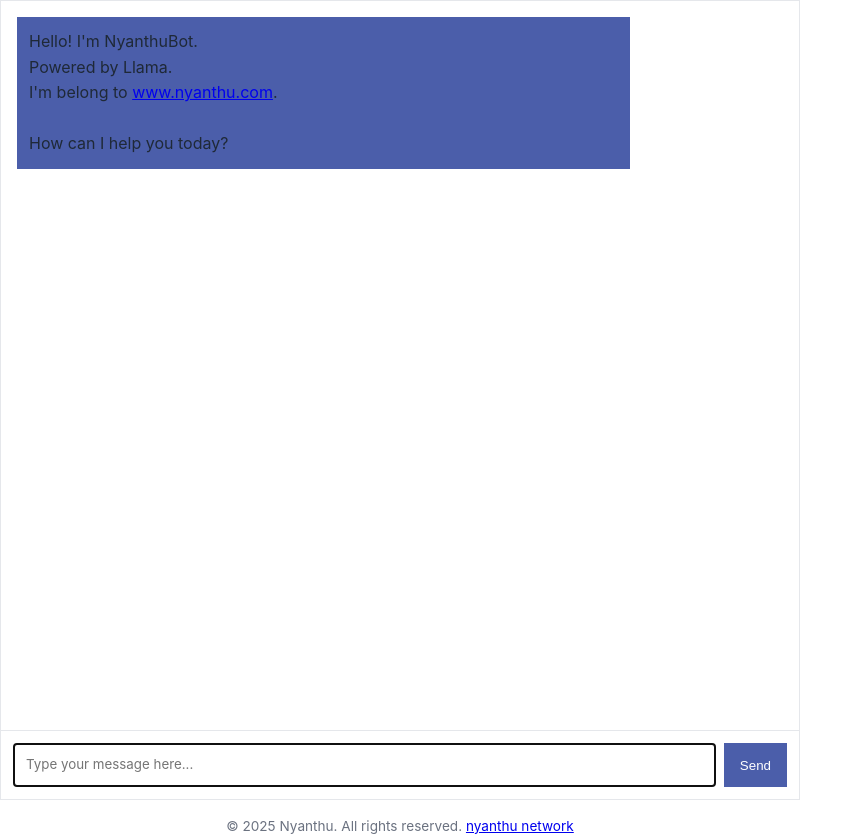
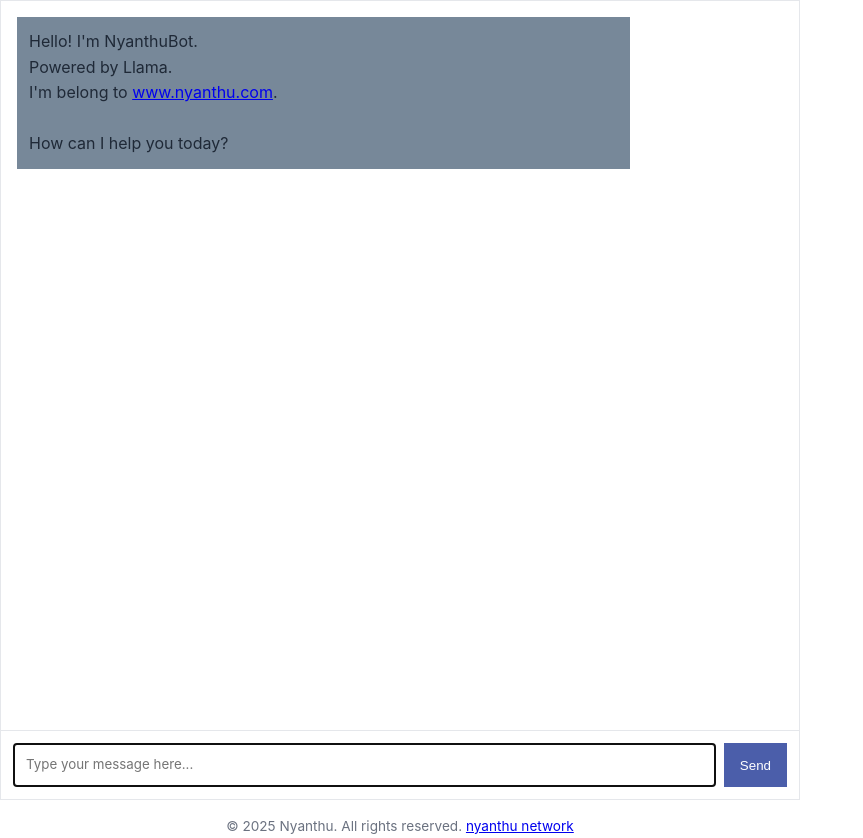
Before and after one commit to nyanthu-okabe/llm-chat-app-template, a website: page public/index.html in a window 1280 px wide. Shown: the whole page, without its empty margins (0-863 px from the left). Drawn offline with Linux system fonts and the light colour scheme.

Commit message:
index.html を更新

```diff
--- a/public/index.html
+++ b/public/index.html
@@ -13,7 +13,7 @@
         --text-color: #1f2937;
         --text-light: #6b7280;
         --user-msg-bg: #fff2e6;
-        --assistant-msg-bg: #4b5eaa;
+        --assistant-msg-bg: #778899;
       }
 
       * {
```
